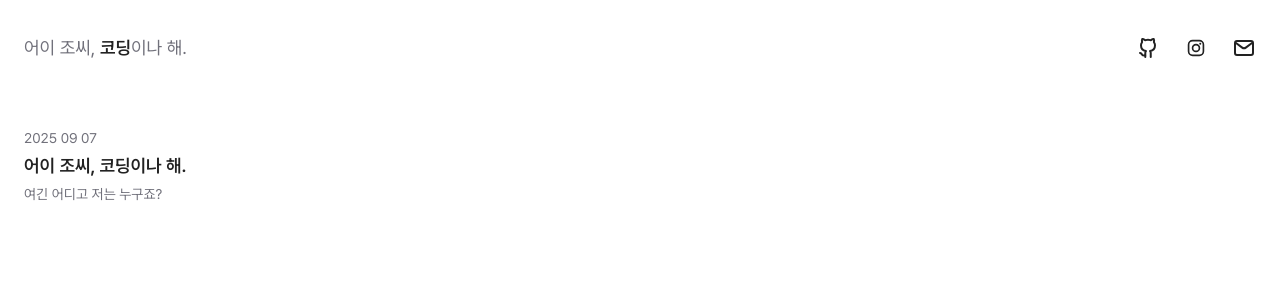
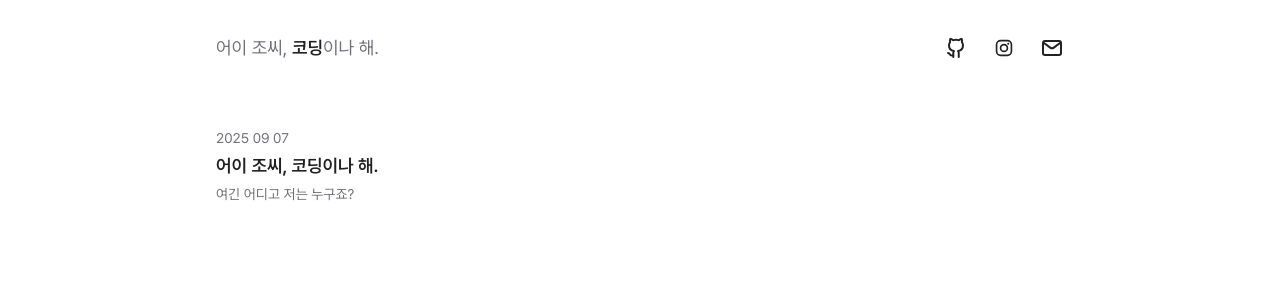
Before and after one commit to nyongone/blog-v2, a Next.js app: page / in a window 1280 px wide. Shown: the top 300 px of the page. Built offline with nearby package versions, Linux system fonts and the light colour scheme.

Commit message:
layout max-width 변경

```diff
--- a/app/layout.tsx
+++ b/app/layout.tsx
@@ -24,7 +24,9 @@ export default function RootLayout({
     <html lang="ko">
       <body className={pretendard.className}>
         <Header />
-        <main className="mt-8 min-h-[calc(100vh-8rem)] px-6">{children}</main>
+        <main className="m-[0_auto] mt-8 min-h-[calc(100vh-8rem)] w-[min(896px,100%)] px-6">
+          {children}
+        </main>
       </body>
     </html>
   );
--- a/components/layout/Header.tsx
+++ b/components/layout/Header.tsx
@@ -4,7 +4,7 @@ import EmailIcon from "@/components/icons/EmailIcon";
 
 const Header = () => {
   return (
-    <header className="flex h-24 w-full flex-row items-center justify-between px-6">
+    <header className="m-[0_auto] flex h-24 w-[min(896px,100%)] flex-row items-center justify-between px-6">
       <a href="/" className="text-lg">
         <span className="text-zinc-500">어이 조씨, </span>
         <span className="font-semibold">코딩</span>
```
